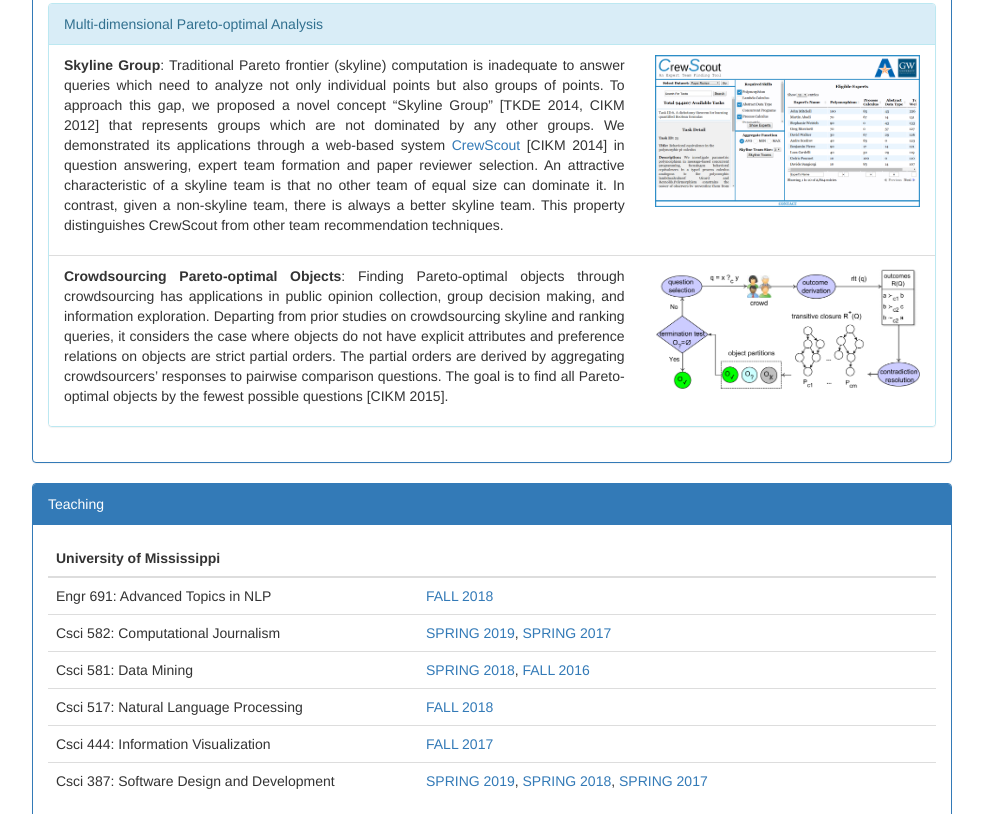
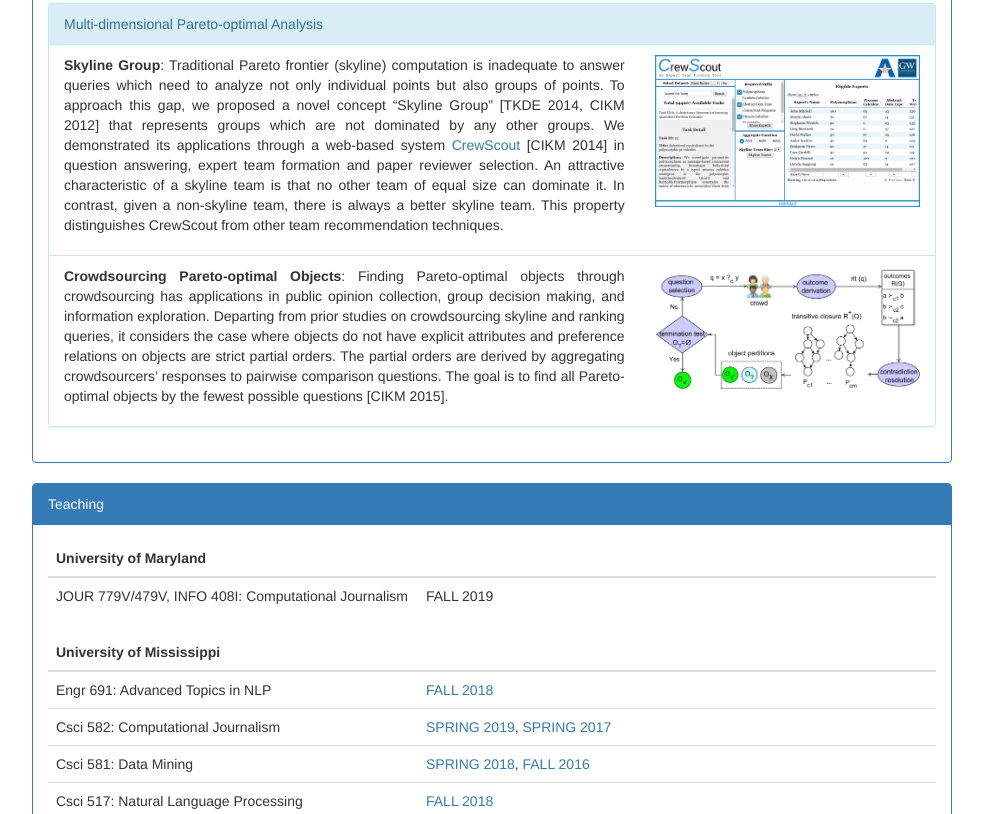
Before and after one commit to naeemulhassan/naeemulhassan.github.io, a plain HTML site: page index.html in a window 1280 px wide. Shown: the part 1184-1998 px from the top of the page, without its empty margins (273-1256 px from the left). Drawn offline with Linux system fonts and the light colour scheme; no server answers.

Commit message:
Update index.html

```diff
--- a/index.html
+++ b/index.html
@@ -90,9 +90,11 @@
 				<li>
 					<a href="#quotes">Favorite Quotes</a>
 				</li>
+				<!--
 				<li>
 					<a href="#CV">Curriculum Vitae</a>
 				</li>
+				-->
 			</ul>
 		</div>
 		<!-- /#sidebar-wrapper -->
@@ -228,6 +230,25 @@
 						<div class="panel panel-primary">
 							<div class="panel-heading">Teaching</div>
 							<div class="panel-body">
+								<table class='table'>
+									<thead>
+										<tr>
+											<th colspan='2'>
+												University of Maryland
+											</th>
+										</tr>
+									</thead>
+									<tbody>
+										<tr>
+											<td class="col-md-5">
+												JOUR 779V/479V, INFO 408I: Computational Journalism
+											</td>
+											<td class="col-md-7">
+												FALL 2019
+											</td>
+										</tr>
+									</tbody>
+								</table>
 								<table class='table'>
 									<thead>
 										<tr>
```
